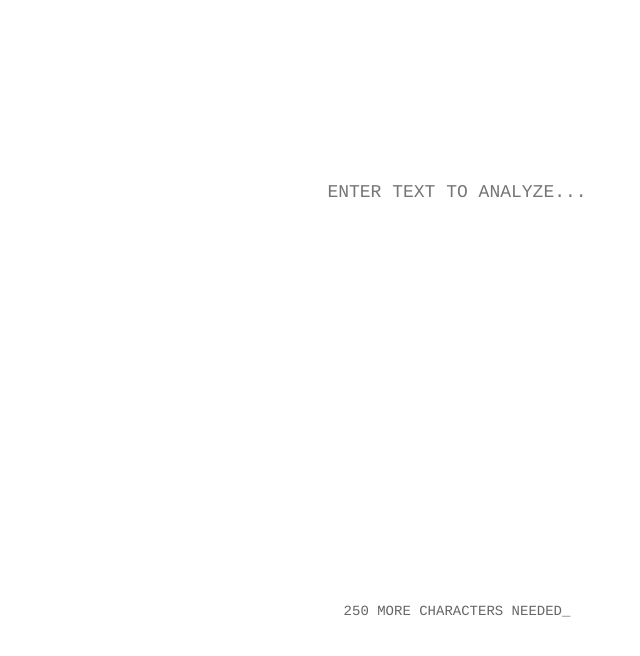
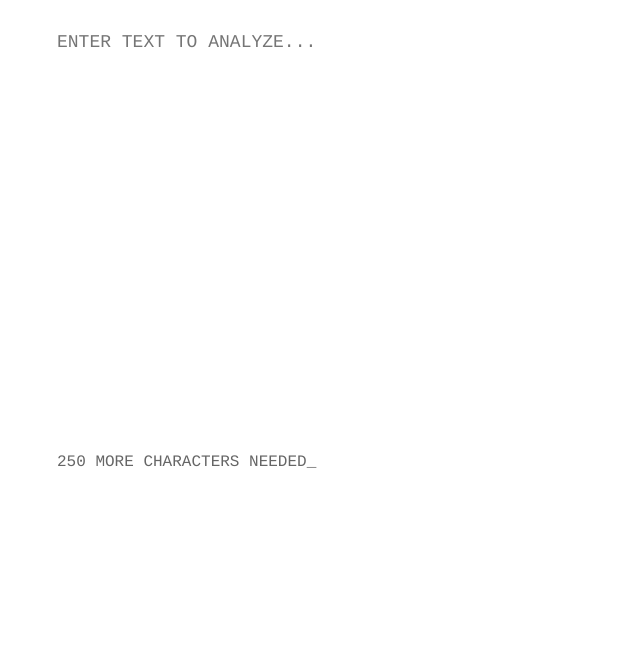
Before and after one commit to atlasacopian/is-this.ai, a Next.js app: page / in a window 1280 px wide. Shown: the top 656 px of the page, without its empty margins (183-823 px from the left). Built offline with nearby package versions, Linux system fonts and the light colour scheme.

Commit message:
Fix undefined text error and add safety checks

```diff
--- a/app/page.tsx
+++ b/app/page.tsx
@@ -23,6 +23,8 @@ export default function Page() {
     if (!text || text.length < 250) return;
     setLoading(true);
     try {
+      console.log('Sending:', text); // Debug log
+
       const response = await fetch('https://api.gptzero.me/v2/predict/text', {
         method: 'POST',
         headers: {
@@ -33,11 +35,11 @@ export default function Page() {
       });
 
       const data = await response.json();
-     if (!response.ok || !data.documents?.[0]?.sentences) {
-       return;
+      console.log('Received:', data); // Debug log
+
+      if (response.ok) {
+        setResult(data);
       }
-
-     setResult(data);
     } catch (error) {
       console.error('Error:', error);
     } finally {
@@ -54,20 +56,23 @@ export default function Page() {
     }
   };
 
+  // First, let's just show the processed text to verify API response
+  const renderContent = () => {
+    if (!result?.documents?.[0]?.sentences) {
+      return text; // Show original text if no API result
+    }
+
+    return result.documents[0].sentences.map((sentence, i) => (
+      <span key={i}>
+        {sentence.text}
+        {sentence.generated_prob > 0.2 && ' [AI] '}
+      </span>
+    ));
+  };
+
   return (
-   <div style={{
-     minHeight: '100vh',
-     display: 'flex',
-     alignItems: 'center',
-     justifyContent: 'center',
-     padding: '2rem'
-   }}>
-     <div style={{
-       width: '100%',
-       maxWidth: '800px',
-       textAlign: 'center',
-       fontFamily: 'Courier, monospace'
-     }}>
+    <div style={{minHeight: '100vh', padding: '2rem', fontFamily: 'Courier, monospace'}}>
+      <div style={{maxWidth: '800px', margin: '0 auto'}}>
         {!result ? (
           <>
             <textarea
@@ -81,85 +86,36 @@ export default function Page() {
                 border: 'none',
                 outline: 'none',
                 resize: 'none',
-               color: '#333',
+                fontFamily: 'Courier, monospace',
                 fontSize: '18px',
-               textTransform: 'uppercase',
-               textAlign: 'center',
-               fontFamily: 'Courier, monospace',
-               backgroundColor: 'transparent'
+                textTransform: 'uppercase'
               }}
             />
-           <div style={{
-             marginTop: '1rem',
-             color: '#666',
-             fontSize: '14px'
-           }}>
+            <div style={{marginTop: '1rem', color: '#666'}}>
               {loading ? 'ANALYZING_' : (
-               !isLongEnough ? (
-                 `${charactersRemaining} MORE CHARACTERS NEEDED_`
-               ) : (
+                !isLongEnough ?
+                  `${charactersRemaining} MORE CHARACTERS NEEDED_` :
                   'PRESS ENTER TO ANALYZE_'
-               )
               )}
             </div>
           </>
         ) : (
-         <div style={{
-           textAlign: 'left',
-           maxWidth: '800px',
-           margin: '0 auto'
-         }}>
-           <div style={{
-             fontSize: '18px',
-             marginBottom: '2rem',
-             whiteSpace: 'pre-wrap',
-             color: '#333',
-             textTransform: 'uppercase',
-             wordBreak: 'break-word'
-           }}>
-             {result.documents[0].sentences.map((sentence, i) => (
-               <span
-                 key={i}
-                 style={{
-                   backgroundColor: sentence?.generated_prob > 0.2 ? '#ffeb3b' : 'transparent',
-                   padding: '2px 0',
-                   lineHeight: '2'
-                 }}
-               >
-                 {(sentence?.text || '').toUpperCase()}
-               </span>
-             ))}
+          <div>
+            <div style={{fontSize: '18px', whiteSpace: 'pre-wrap', textTransform: 'uppercase'}}>
+              {renderContent()}
             </div>
-           <div style={{
-             fontSize: '18px',
-             textAlign: 'center',
-             marginTop: '2rem'
-           }}>
+            <div style={{marginTop: '2rem', textAlign: 'center'}}>
               VERDICT: {result.documents[0].completely_generated_prob > 0.02 ?
                 `${Math.round(result.documents[0].completely_generated_prob * 100)}% AI GENERATED` :
                 'HUMAN WRITTEN'}
               <br /><br />
-             <button
-               onClick={() => {setText(''); setResult(null);}}
-               style={{
-                 background: 'none',
-                 border: 'none',
-                 color: '#666',
-                 fontSize: '14px',
-                 cursor: 'pointer',
-                 fontFamily: 'Courier, monospace'
-               }}
-             >
+              <button onClick={() => setResult(null)}
+                      style={{background: 'none', border: 'none', color: '#666', cursor: 'pointer', fontFamily: 'inherit'}}>
                 [NEW ANALYSIS]_
               </button>
             </div>
           </div>
         )}
-       {loading && <div style={{
-         marginTop: '1rem',
-         color: '#666',
-         fontSize: '14px'
-       }}>ANALYZING_</div>}
       </div>
     </div>
   );
```
Lines whose indentation alone changed are shown as unchanged.
